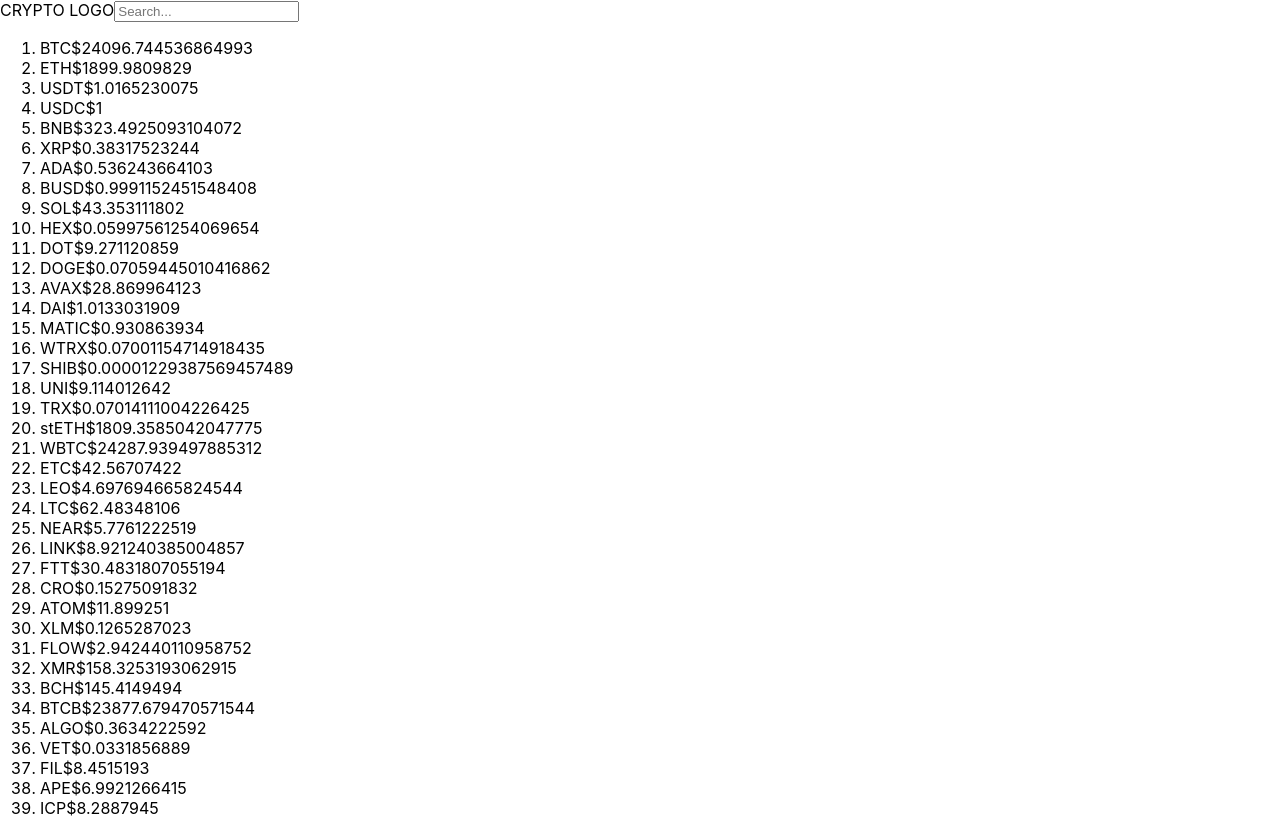
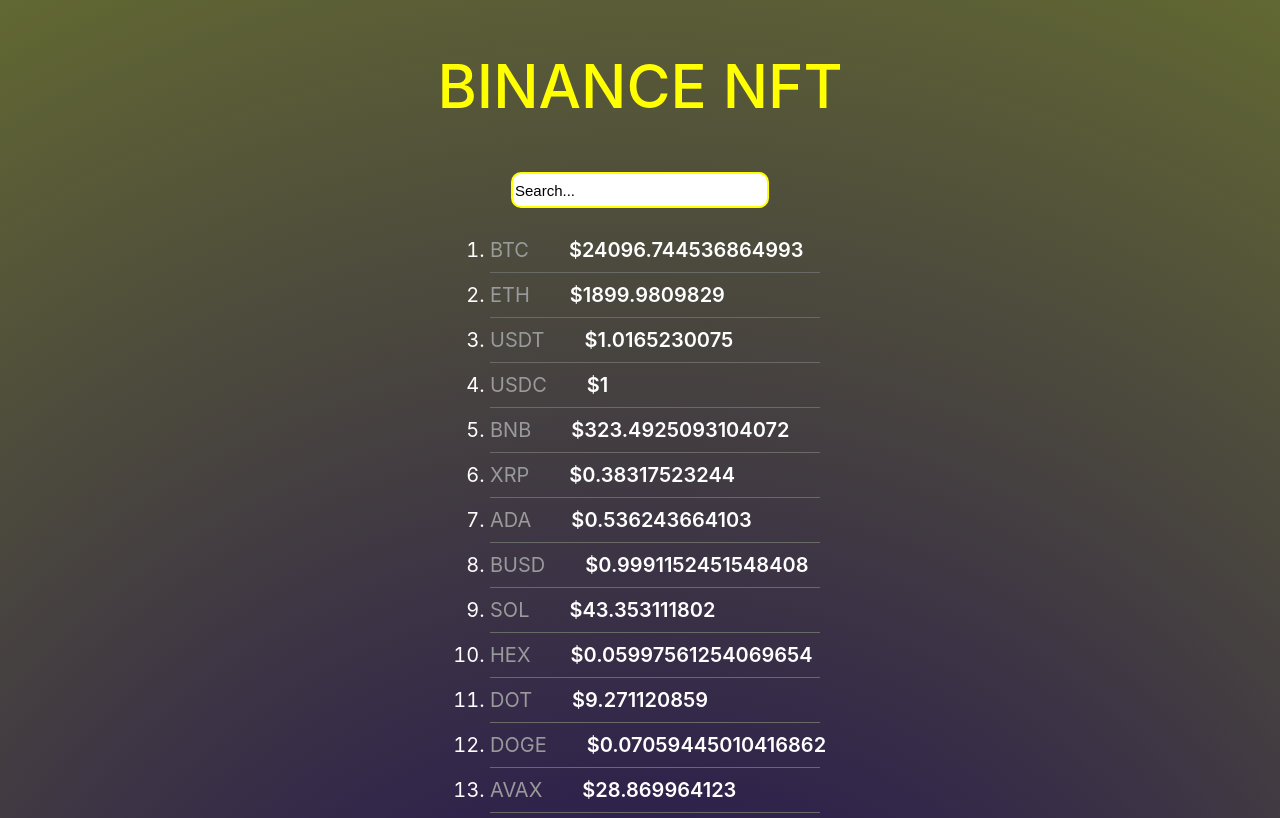
Before and after one commit to b1ackbunny/Crypto-task, a React (Create React App) app: page / in a window 1280 px wide. Shown: the top 818 px of the page. Built offline with nearby package versions, Linux system fonts and the light colour scheme.

Commit message:
added: style

```diff
--- a/src/components/Crypto/Crypto.jsx
+++ b/src/components/Crypto/Crypto.jsx
@@ -2,6 +2,7 @@
 import Logo from './Logo/Logo';
 import Filter from './Filter/Filter';
 import data from './data.json';
+import s from './Crypto.module.css'
 
 class Crypto extends Component {
   constructor(props) {
@@ -22,9 +23,10 @@
   render() {
     const { inputValue } = this.state;
     return (
-      <div>
-        <Logo title={'CRYPTO LOGO'} />
+      <div className={s.div}>
+        <Logo title={'BINANCE NFT'} />
         <input
+          className={s.input}
           type="text"
           placeholder="Search..."
           value={inputValue}
--- /dev/null
+++ b/src/components/Crypto/Crypto.module.css
@@ -0,0 +1,28 @@
+.div {
+    display: flex;
+    width: 100%;
+    height: 100%;
+    flex-direction: column;
+    align-items: center;
+    background: radial-gradient(circle, #180257, #626832);
+}
+
+.input {
+    width: 250px;
+    height: 30px;
+    border: 2px solid yellow;
+    border-radius: 10px;
+    font-size: 15px;
+    color: black;
+}
+
+.input:focus{
+    border: 5px solid yellow;
+    box-shadow: 1px 1px 10px 0 yellow;
+}
+
+.input::placeholder {
+    color: black;
+    font-size: 15px;
+
+}
--- a/src/components/Crypto/Filter/Filter.jsx
+++ b/src/components/Crypto/Filter/Filter.jsx
@@ -1,21 +1,22 @@
 import React from 'react';
 import PropTypes from 'prop-types'
+import s from './Filter.module.css'
 
 export default function Filter({ data, value }) {
     console.log(data)
   return (
-    <>
-      <ol>
+    <div className={s.div}>
+      <ol className={s.ol}>
         {data
           .filter(data => data.symbol.toUpperCase().includes(value))
           .map(({ id, symbol, usd_price}) => (
-            <li key={id}>
-              <span>{symbol}</span>
-              <span>${usd_price}</span>
+            <li className={s.li} key={id}>
+              <span className={s.span_name} >{symbol}</span>
+              <span className={s.span_price} >${usd_price}</span>
             </li>
           ))}
       </ol>
-    </>
+    </div>
   );
 }
 
--- /dev/null
+++ b/src/components/Crypto/Filter/Filter.module.css
@@ -0,0 +1,29 @@
+.div {
+    width: 380px;
+    color: white;
+    font-size: 20px;
+}
+
+.ol {
+    width: 380px;
+}
+
+.li {
+
+    width: 330px;
+    border-bottom: 1px solid rgb(105, 105, 103);
+    padding: 10px 0px;
+}
+
+.span_name{
+    color: rgb(153, 154, 155);
+    font-size: 20px;
+    font-weight: 400;
+    padding: 0px 40px 0px 0px;
+
+}
+
+.span_price {
+    font-size: 20px;
+    font-weight:600;
+}
--- a/src/components/Crypto/Logo/Logo.jsx
+++ b/src/components/Crypto/Logo/Logo.jsx
@@ -1,10 +1,11 @@
 import React from "react";
 import PropTypes from 'prop-types'
+import s from './Logo.module.css'
 
 export default function Logo({title}){
     return (
         <>
-        {title}
+        <h1 className={s.h1}>{title}</h1>
         </>
     )
 }
--- /dev/null
+++ b/src/components/Crypto/Logo/Logo.module.css
@@ -0,0 +1,6 @@
+.h1 {
+    color: yellow;
+    font-size: 60px;
+    padding: 10px 20px;
+    font-weight: 500;
+}
--- a/src/index.css
+++ b/src/index.css
@@ -7,6 +7,9 @@
     sans-serif;
   -webkit-font-smoothing: antialiased;
   -moz-osx-font-smoothing: grayscale;
+  width: 100%;
+  height: 100%;
+  background: radial-gradient(circle, #180257, #626832);
 }
 
 code {
```
